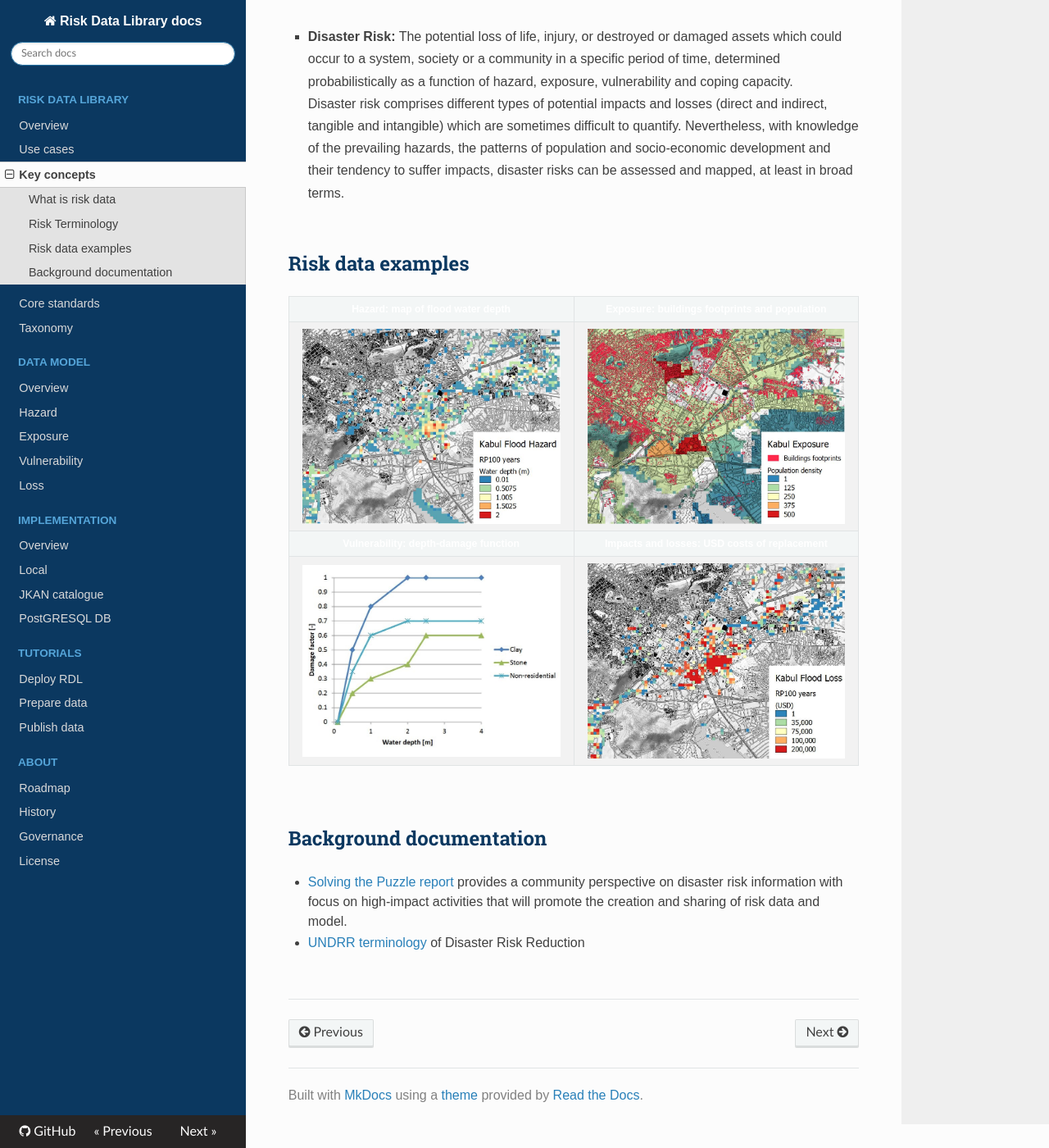
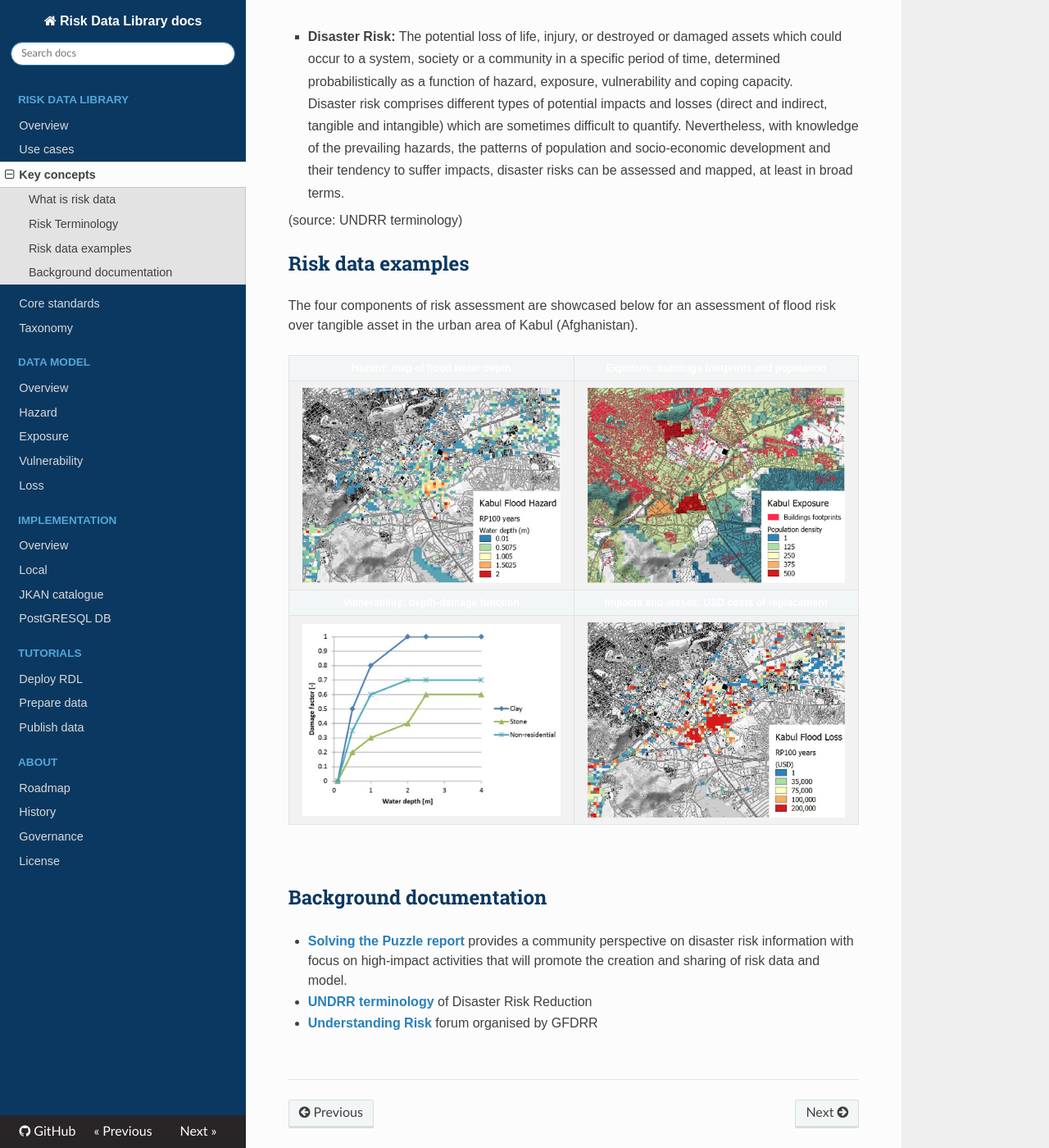
Before and after one commit to GFDRR/rdl-docs, an MkDocs documentation site: the page built from docs/keyconcepts.md, in a window 1280 px wide and 1400 px high, scrolled down 1954 px. Shown: the whole window at 82% size. Built offline with MkDocs 1.6.1, drawn with Linux system fonts in a browser that asks for light colours; nearby versions of some CDN libraries.

Commit message:
Update keyconcepts.md

```diff
--- a/docs/keyconcepts.md
+++ b/docs/keyconcepts.md
@@ -24,9 +24,12 @@ Multi-hazard means (1) the selection of multiple major hazards that the country
 <br><br>
 <li class="lis"><b>Disaster Risk:</b> The potential loss of life, injury, or destroyed or damaged assets which could occur to a system, society or a community in a specific period of time, determined probabilistically as a function of hazard, exposure, vulnerability and coping capacity.<br>
 Disaster risk comprises different types of potential impacts and losses (direct and indirect, tangible and intangible) which are sometimes difficult to quantify. Nevertheless, with knowledge of the prevailing hazards, the patterns of population and socio-economic development and their tendency to suffer impacts, disaster risks can be assessed and mapped, at least in broad terms.
-</ul><br>
+</ul>
+(source: UNDRR terminology)<br>
 
 ## Risk data examples
+
+The four components of risk assessment are showcased below for an assessment of flood risk over tangible asset in the urban area of Kabul (Afghanistan).
 
 <table><tr>
 <td align="center" width=50% bgcolor="#0b3860"><b><font color="#fff">Hazard: map of flood water depth</font></b></td>
@@ -41,9 +44,10 @@ Disaster risk comprises different types of potential impacts and losses (direct
 
 ## Background documentation
 
-- [Solving the Puzzle report](http://riskdatalibrary.org/assets/docs/communityReports/solving-the-puzzle-report.pdf) provides a community perspective on disaster risk information with focus on high-impact activities that will promote the creation and sharing of risk data and model.
+- [**Solving the Puzzle report**](http://riskdatalibrary.org/assets/docs/communityReports/solving-the-puzzle-report.pdf) provides a community perspective on disaster risk information with focus on high-impact activities that will promote the creation and sharing of risk data and model.
 
-- [UNDRR terminology](https://www.undrr.org/terminology) of Disaster Risk Reduction
+- [**UNDRR terminology**](https://www.undrr.org/terminology) of Disaster Risk Reduction
 
+- [**Understanding Risk**](https://understandrisk.org/) forum organised by GFDRR
 
 <br><hr>
```
